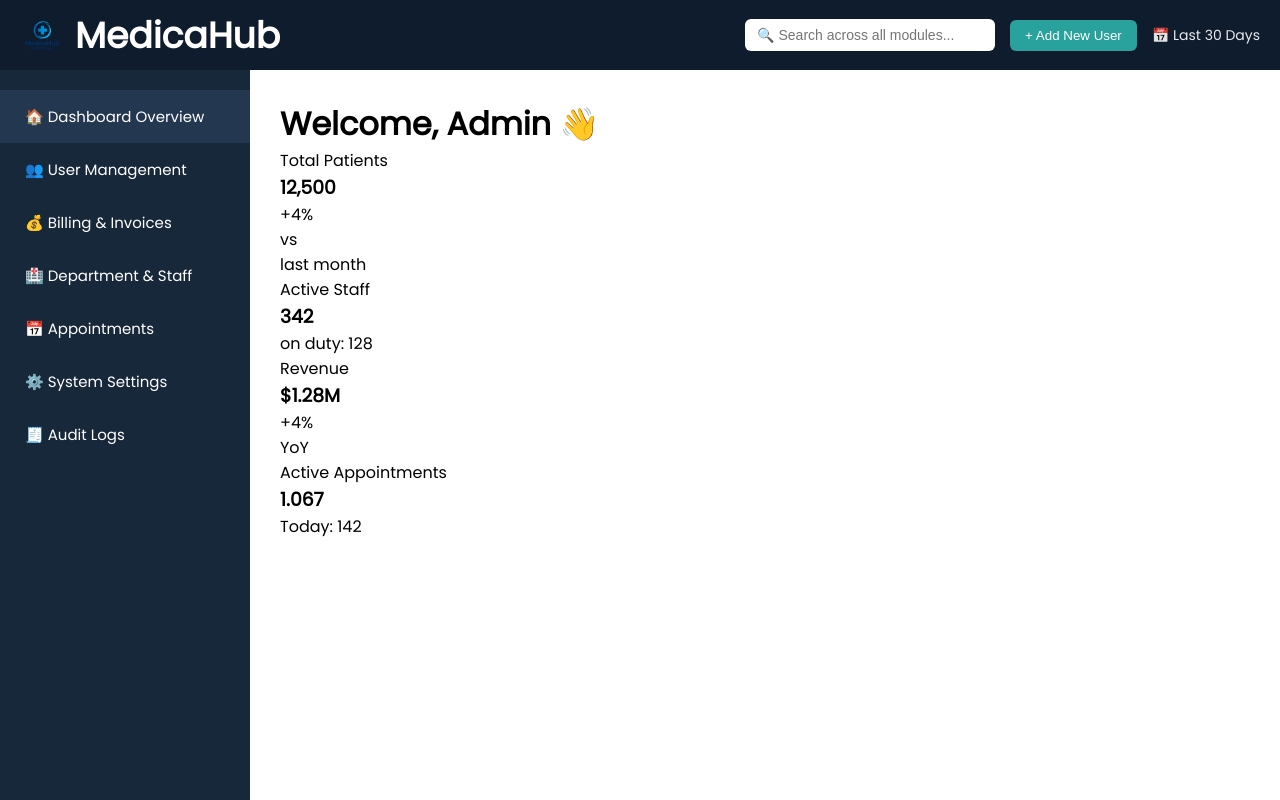
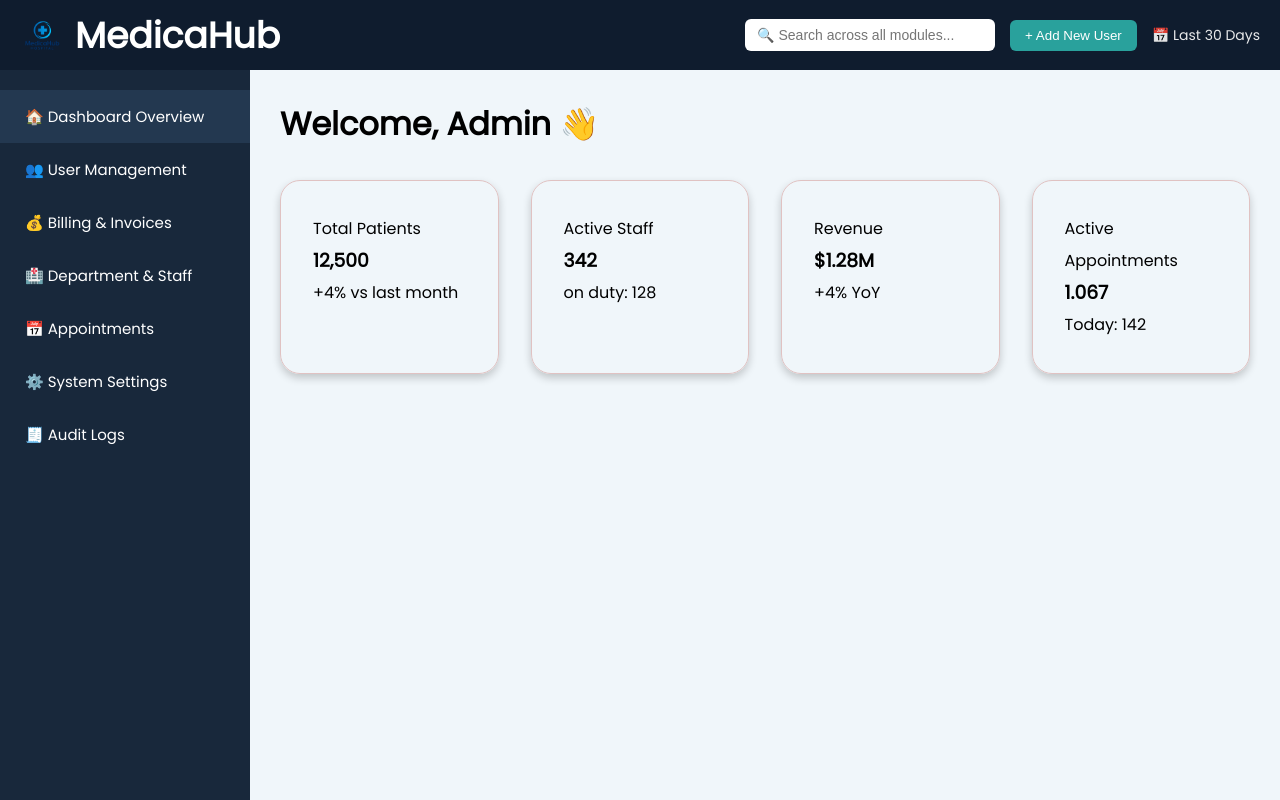
Before and after one commit to OkuhleM/HospitalManagementSystem, a React (Create React App) app in the folder Client/: page /admin-dashboard in a window 1280 px wide. Built offline with nearby package versions, Linux system fonts and the light colour scheme; a web font is replaced by a local one.

Commit message:
add main content in the dashboard

```diff
--- a/Client/src/Components/AdminDashboard.js
+++ b/Client/src/Components/AdminDashboard.js
@@ -40,7 +40,7 @@ function AdminDashboard() {
           <div className="card">
             <p> Total Patients</p>
             <h3>12,500</h3>
-             <p>+4%</p> <p>vs</p> <p>last month</p>
+             <p>+4% vs last month</p>
           </div>
            <div className="card">
             <p> Active Staff</p>
@@ -50,7 +50,7 @@ function AdminDashboard() {
            <div className="card">
             <p> Revenue</p>
             <h3>$1.28M</h3>
-             <p>+4%</p> <p>YoY</p>
+             <p>+4% YoY</p>
           </div>
            <div className="card">
             <p> Active Appointments</p>
--- a/Client/src/Styling/AdminDashboard.css
+++ b/Client/src/Styling/AdminDashboard.css
@@ -15,7 +15,7 @@
   background: #0f1c2e;
   color: #fff;
   padding: 0 20px;
-  box-shadow: 0 2px 5px rgba(0,0,0,0.1);
+  box-shadow: 0 2px 5px rgba(0, 0, 0, 0.1);
 }
 
 .logo {
@@ -94,7 +94,26 @@
 
 .main-content {
   padding: 30px;
-  background-color: #fff;
+  background-color: #f0f6fa;
   overflow-y: auto;
   color: black;
 }
+
+.card-container {
+  display: flex;
+  gap: 2rem;
+  margin-top: 2rem;
+  /* text-align: center;
+    justify-self: center; */
+}
+
+.card {
+  /* background-color: #102a3e; */
+  padding: 2rem 2rem;
+  border: 1px solid #e0c2c2;
+  text-align: start;
+  width: 400px;
+  line-height: 2rem;
+  box-shadow: 0 4px 8px 0 rgba(0, 0, 0, 0.2);
+  border-radius: 20px;
+}
```
